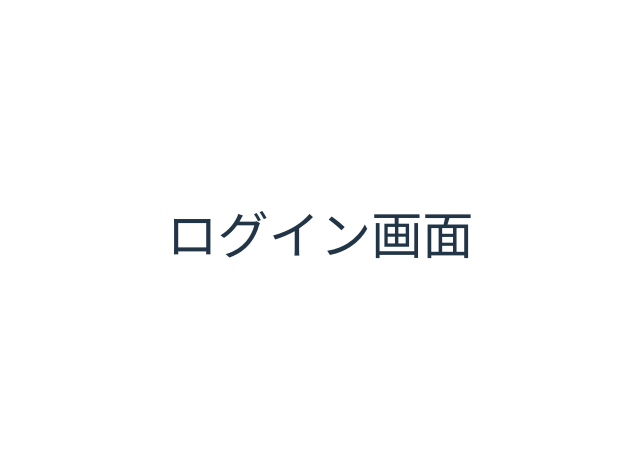
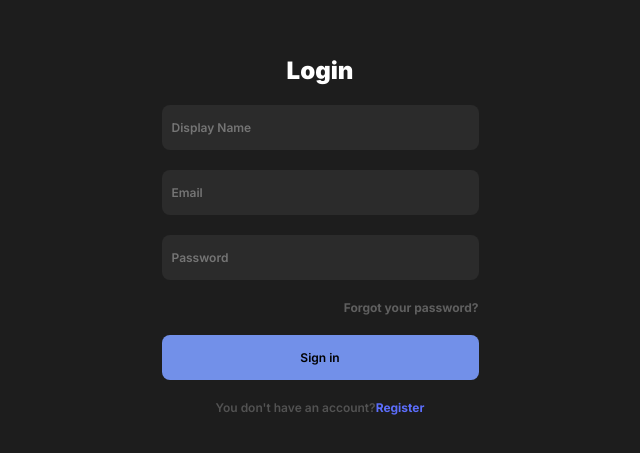
Before and after one commit to doglapping707/chat-app-ts, a React (Vite) app: page /login in a window 1280 px wide. Shown: the part 165-618 px from the top of the page, without its empty margins (320-960 px from the left). Built offline with nearby package versions, Linux system fonts and the light colour scheme.

Commit message:
アカウント登録とログインページのデザインを追加

```diff
--- a/index.html
+++ b/index.html
@@ -1,5 +1,5 @@
 <!doctype html>
-<html lang="jp">
+<html lang="en">
   <head>
     <meta charset="UTF-8" />
     <link rel="icon" type="image/svg+xml" href="/vite.svg" />
--- a/src/index.css
+++ b/src/index.css
@@ -1,75 +1,88 @@
-#root {
-  max-width: 1280px;
-  margin: 0 auto;
-  padding: 2rem;
-  text-align: center;
+@import url('https://fonts.googleapis.com/css2?family=Inter:wght@100..900&display=swap');
+
+:root {
+  --link_color--primary: #5c6efb;
+  --link_color--secondary: #5F5F5F;
 }
 
-:root {
-  font-family: Inter, system-ui, Avenir, Helvetica, Arial, sans-serif;
-  line-height: 1.5;
-  font-weight: 400;
+* {
+  margin: 0;
+  padding: 0;
+  box-sizing: border-box;
+  text-decoration: none;
 
-  color-scheme: light dark;
-  color: rgba(255, 255, 255, 0.87);
-  background-color: #242424;
-
-  font-synthesis: none;
-  text-rendering: optimizeLegibility;
-  -webkit-font-smoothing: antialiased;
-  -moz-osx-font-smoothing: grayscale;
-}
-
-a {
-  font-weight: 500;
-  color: #646cff;
-  text-decoration: inherit;
-}
-a:hover {
-  color: #535bf2;
+  font-family: "Inter", sans-serif;
+  font-optical-sizing: auto;
+  font-style: normal;
+  font-variation-settings: "slnt" 0;
 }
 
 body {
-  margin: 0;
-  display: flex;
-  place-items: center;
-  min-width: 320px;
-  min-height: 100vh;
+  background-color: #1D1D1D;
 }
 
-h1 {
-  font-size: 3.2em;
-  line-height: 1.1;
+.form_container {
+  display: flex;
+  flex-direction: column;
+  align-items: center;
+  justify-content: center;
+  height: 100vh;
 }
-
-button {
+.form_container h1 {
+  color: #FFFFFF;
+  margin-bottom: 20px;
+  font-size: 24px;
+  font-weight: 900;
+}
+.form_container form {
+  width: 317px;
+  display: flex;
+  flex-direction: column;
+}
+.form_container input, button {
+  outline: none;
+  border: none;
+  height: 45px;
   border-radius: 8px;
-  border: 1px solid transparent;
-  padding: 0.6em 1.2em;
-  font-size: 1em;
-  font-weight: 500;
-  font-family: inherit;
-  background-color: #1a1a1a;
+  margin-bottom: 20px;
+  font-size: 12px;
+  font-weight: 600;
+}
+.form_container input {
+  padding: 10px;
+  background-color: #2B2B2B;
+  color: #ffffff;
+  caret-color: #ffffff;
+}
+.form_container input:hover {
+  background-color: #383838;
+}
+.form_container button {
+  background-color: #7290e9;
+  color: #000000;
   cursor: pointer;
-  transition: border-color 0.25s;
 }
-button:hover {
-  border-color: #646cff;
+.form_container button:hover {
+  background-color: #4962ad;
 }
-button:focus,
-button:focus-visible {
-  outline: 4px auto -webkit-focus-ring-color;
+.form_container form a {
+  display: flex;
+  justify-content: flex-end;
+  color: var(--link_color--secondary);
+  margin-bottom: 20px;
 }
-
-@media (prefers-color-scheme: light) {
-  :root {
-    color: #213547;
-    background-color: #ffffff;
-  }
-  a:hover {
-    color: #747bff;
-  }
-  button {
-    background-color: #f9f9f9;
+.form_container p {
+  font-size: 12px;
+  font-weight: 600;
+  color: #525252;
+}
+.form_container a {
+  font-size: 12px;
+  font-weight: 700;
+  color: var(--link_color--primary);
+}
+@media screen and (max-width: 320px) {
+	.form_container form {
+    padding: 0 10px;
   }
 }
--- a/src/pages/Home/index.tsx
+++ b/src/pages/Home/index.tsx
@@ -1,5 +1,5 @@
 export default function Home() {
     return (
-        <h1>ホーム画面</h1>
+        <h1>Home</h1>
     )
 }
--- a/src/pages/Login/index.tsx
+++ b/src/pages/Login/index.tsx
@@ -1,5 +1,15 @@
 export default function Login() {
     return (
-        <h1>ログイン画面</h1>
+        <div className="form_container">
+            <h1>Login</h1>
+            <form action="">
+                <input type="text" placeholder="Display Name" />
+                <input type="text" placeholder="Email" />
+                <input type="text" placeholder="Password" />
+                <a href="#">Forgot your password?</a>
+                <button>Sign in</button>
+            </form>
+            <p>You don't have an account?<a href="#">Register</a></p>
+        </div>
     )
 }
--- a/src/pages/Register/index.tsx
+++ b/src/pages/Register/index.tsx
@@ -1,5 +1,14 @@
 export default function Register() {
     return (
-        <h1>アカウント作成画面</h1>
+        <div className="form_container">
+            <h1>Register</h1>
+            <form action="">
+                <input type="text" placeholder="Display Name" />
+                <input type="text" placeholder="Email" />
+                <input type="text" placeholder="Password" />
+                <button>Sign up</button>
+            </form>
+            <p>You do have an account?<a href="#">Login</a></p>
+        </div>
     )
 }
```
